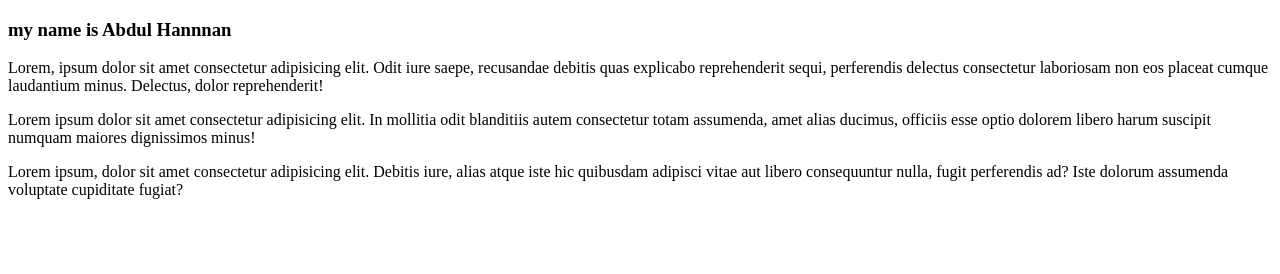
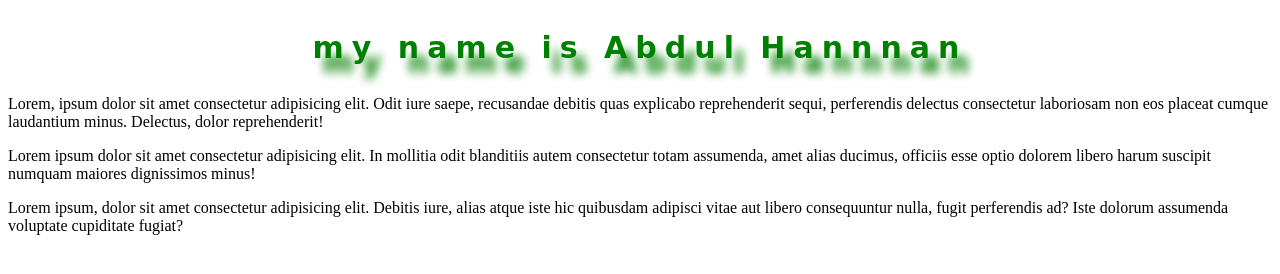
Before and after one commit to abdulhannan457/my-fifth-repo, a plain HTML site: page index.html in a window 1280 px wide. Drawn offline with Linux system fonts and the light colour scheme.

Commit message:
added style

```diff
--- /dev/null
+++ b/hannan/style.css
@@ -0,0 +1,10 @@
+h3{
+    font-size: 30px;
+    font-family: cursive;
+    font-weight: bolder;
+    text-align: center;
+
+    letter-spacing: 8px;
+    color: green;
+    text-shadow: 10px 15px 10px green;
+}
--- a/index.html
+++ b/index.html
@@ -5,6 +5,7 @@
     <meta name="viewport" content="width=device-width, initial-scale=1.0">
     <title>my fifth repo
     </title>
+    <link rel="stylesheet" href="hannan/style.css">
 </head>
 <body>
     <div>
```
